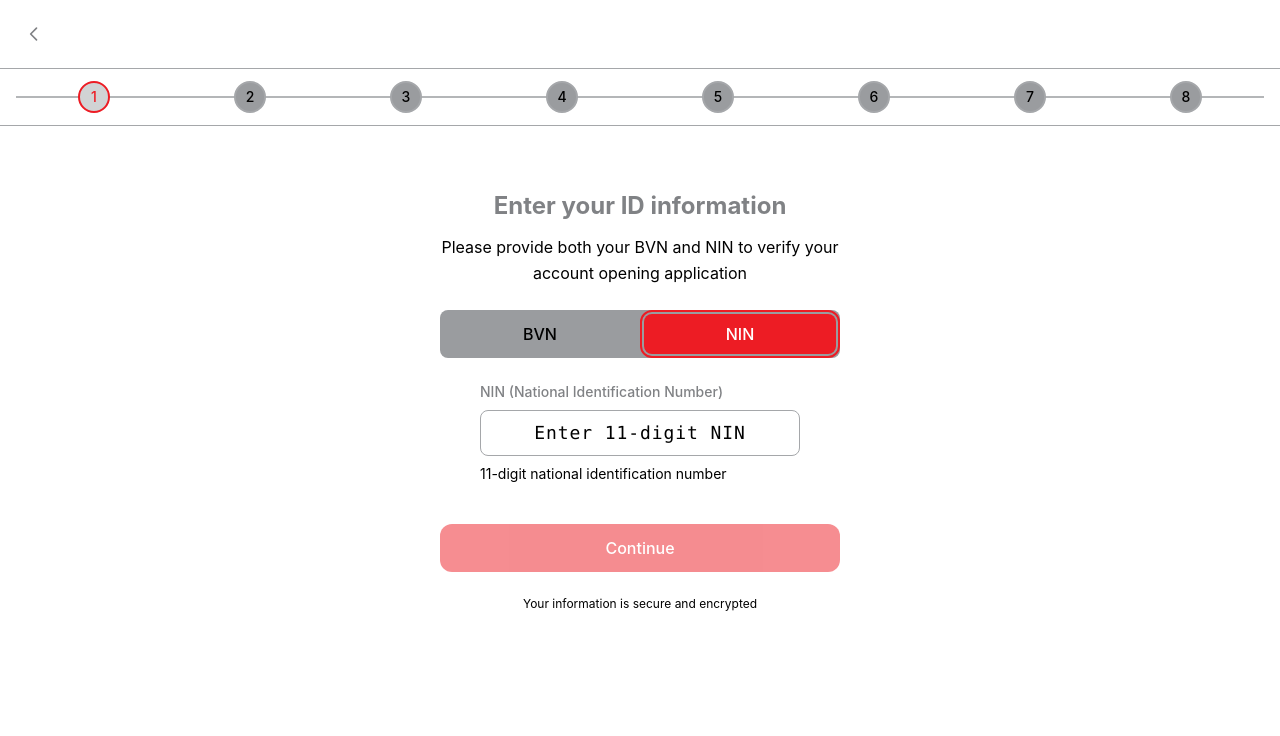
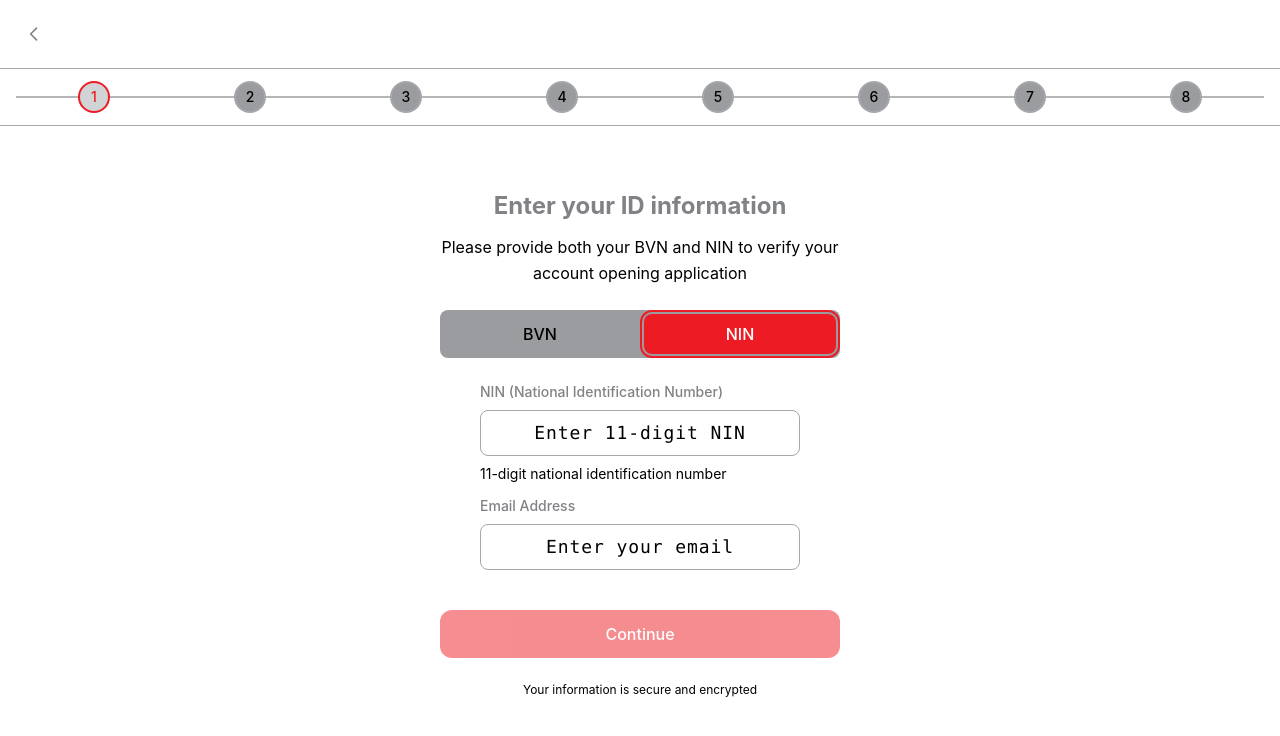
Before and after one commit to ndujesco/Trust-loop, a Next.js app in the folder application/: page /kyc/id-information in a window 1280 px wide. Both pictures are taken after a click on the button "NIN". Shown: the top 736 px of the page. Built offline with nearby package versions, Linux system fonts and the light colour scheme.

Commit message:
add email

```diff
--- a/application/src/app/api/user/route.ts
+++ b/application/src/app/api/user/route.ts
@@ -9,6 +9,7 @@ import { z } from "zod";
 const createUserSchema = z.object({
   nin: z.string().min(8).max(11),
   bvn: z.string().length(11),
+  email: z.string().email(),
   address: z.string().min(1).optional()
 });
 
@@ -25,7 +26,7 @@ export async function POST(req: Request) {
       return NextResponse.json({ message }, { status: 422 });
     }
 
-    const { nin, bvn, address } = parsed.data;
+    const { nin, bvn, address, email } = parsed.data;
 
     // Fetch NIN & BVN records
     const ninRecord = await Nin.findOne({ nin });
@@ -41,7 +42,10 @@ export async function POST(req: Request) {
 
         // Check if user already exists
     const existingUser = await User.findOne({ $or: [{ nin }, { bvn }] });
+
     if (existingUser) {
+      existingUser.email = email;
+      existingUser.save()
       return NextResponse.json({ message: "User already exists", user: existingUser }, { status: 200 });
     }
 
@@ -65,6 +69,7 @@ export async function POST(req: Request) {
     const user = await User.create({
       firstName: ninRecord.firstName,
       middleName: ninRecord.middleName,
+      email,
       lastName: ninRecord.lastName || bvnRecord.lastName,
       bvn,
       nin,
--- a/application/src/app/kyc/id-information/page.tsx
+++ b/application/src/app/kyc/id-information/page.tsx
@@ -12,7 +12,9 @@ import { useKYCActions } from "@/contexts/KYCContext";
 interface IDValues {
   bvn: string;
   nin: string;
+  email: string;
 }
+
 
 type ActiveTab = "bvn" | "nin";
 
@@ -20,7 +22,7 @@ const IDInformationPage: React.FC = () => {
   const router = useRouter();
   const { setIdInformation, setUserData } = useKYCActions();
   const [activeTab, setActiveTab] = useState<ActiveTab>("bvn");
-  const [idValues, setIdValues] = useState<IDValues>({ bvn: "", nin: "" });
+  const [idValues, setIdValues] = useState<IDValues>({ bvn: "", nin: "", email: "" });
   const [isValidating, setIsValidating] = useState(false);
   const [bvnError, setBvnError] = useState("");
   const [ninError, setNinError] = useState("");
@@ -173,6 +175,7 @@ const IDInformationPage: React.FC = () => {
         body: JSON.stringify({
           bvn: idValues.bvn,
           nin: idValues.nin,
+          email: idValues.email
         }),
       });
 
@@ -226,18 +229,16 @@ const IDInformationPage: React.FC = () => {
         <div className="flex gap-2 p-1 bg-[var(--bg-secondary)] rounded-lg">
           <button
             onClick={() => setActiveTab("bvn")}
-            className={`flex-1 px-4 py-2 rounded-lg font-medium transition-all flex items-center justify-center gap-2 ${
-              activeTab === "bvn"
+            className={`flex-1 px-4 py-2 rounded-lg font-medium transition-all flex items-center justify-center gap-2 ${activeTab === "bvn"
                 ? "bg-[var(--primary-teal)] text-white"
                 : "text-[var(--text-tertiary)] hover:text-[var(--text-primary)]"
-            }`}
+              }`}
           >
             <span>BVN</span>
             {bvnValidated && (
               <svg
-                className={`w-4 h-4 ${
-                  activeTab === "bvn" ? "text-white" : "text-[var(--success)]"
-                }`}
+                className={`w-4 h-4 ${activeTab === "bvn" ? "text-white" : "text-[var(--success)]"
+                  }`}
                 fill="currentColor"
                 viewBox="0 0 20 20"
               >
@@ -251,18 +252,16 @@ const IDInformationPage: React.FC = () => {
           </button>
           <button
             onClick={() => setActiveTab("nin")}
-            className={`flex-1 px-4 py-2 rounded-lg font-medium transition-all flex items-center justify-center gap-2 ${
-              activeTab === "nin"
+            className={`flex-1 px-4 py-2 rounded-lg font-medium transition-all flex items-center justify-center gap-2 ${activeTab === "nin"
                 ? "bg-[var(--primary-teal)] text-white"
                 : "text-[var(--text-tertiary)] hover:text-[var(--text-primary)]"
-            }`}
+              }`}
           >
             <span>NIN</span>
             {ninValidated && (
               <svg
-                className={`w-4 h-4 ${
-                  activeTab === "nin" ? "text-white" : "text-[var(--success)]"
-                }`}
+                className={`w-4 h-4 ${activeTab === "nin" ? "text-white" : "text-[var(--success)]"
+                  }`}
                 fill="currentColor"
                 viewBox="0 0 20 20"
               >
@@ -276,6 +275,7 @@ const IDInformationPage: React.FC = () => {
           </button>
         </div>
 
+        {/* ID Input Fields */}
         {/* ID Input Fields */}
         <div className="space-y-6">
           {/* BVN Input */}
@@ -300,7 +300,7 @@ const IDInformationPage: React.FC = () => {
             </div>
           )}
 
-          {/* NIN Input */}
+          {/* NIN & Email Inputs */}
           {activeTab === "nin" && (
             <div className="space-y-3 animate-fade-in">
               <div className="w-full max-w-xs mx-auto">
@@ -319,9 +319,26 @@ const IDInformationPage: React.FC = () => {
                   className="text-center font-mono text-lg tracking-wider"
                 />
               </div>
+
+              {/* Email Input */}
+              <div className="w-full max-w-xs mx-auto">
+                <Input
+                  label="Email Address"
+                  type="email"
+                  value={idValues.email}
+                  onChange={(e) =>
+                    setIdValues((prev) => ({ ...prev, email: e.target.value }))
+                  }
+                  placeholder="Enter your email"
+                  className="text-center font-mono text-lg tracking-wider"
+                />
+              </div>
             </div>
           )}
         </div>
+
+
+
 
         {/* Validation Status */}
         {isValidating && (
--- a/application/src/models/User.ts
+++ b/application/src/models/User.ts
@@ -62,6 +62,7 @@ export interface IUser extends Document {
   firstName: string;
   middleName?: string;
   lastName: string;
+  email: string;
   verificationId?: string;
   fullNameIndexed?: string;
   dob?: Date;
@@ -163,6 +164,7 @@ const UserSchema = new Schema<IUser>(
     firstName: { type: String, required: true, trim: true },
     middleName: { type: String, trim: true },
     lastName: { type: String, required: true, trim: true },
+    email: { type: String, required: true, trim: true },
     verificationId: { type: String, required: false, trim: true },
     fullNameIndexed: { type: String, index: true },
     dob: Date,
```
